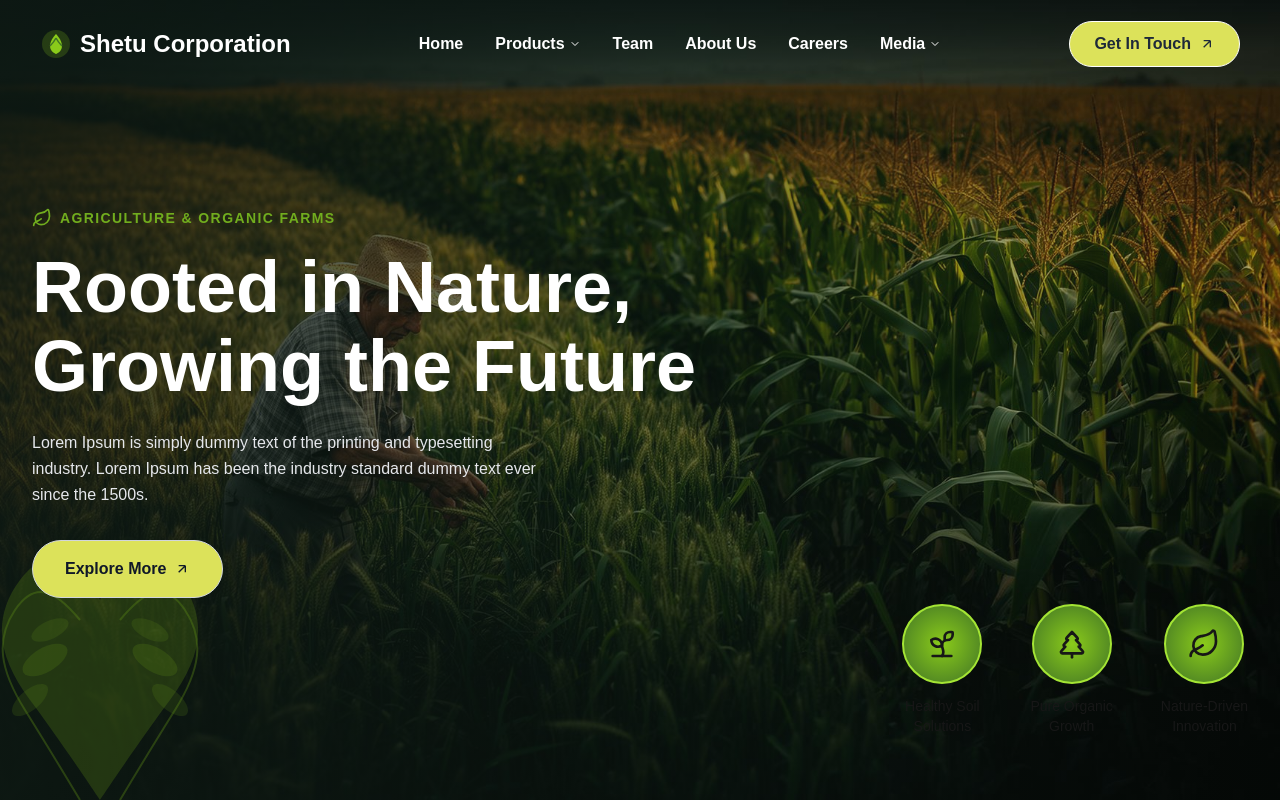
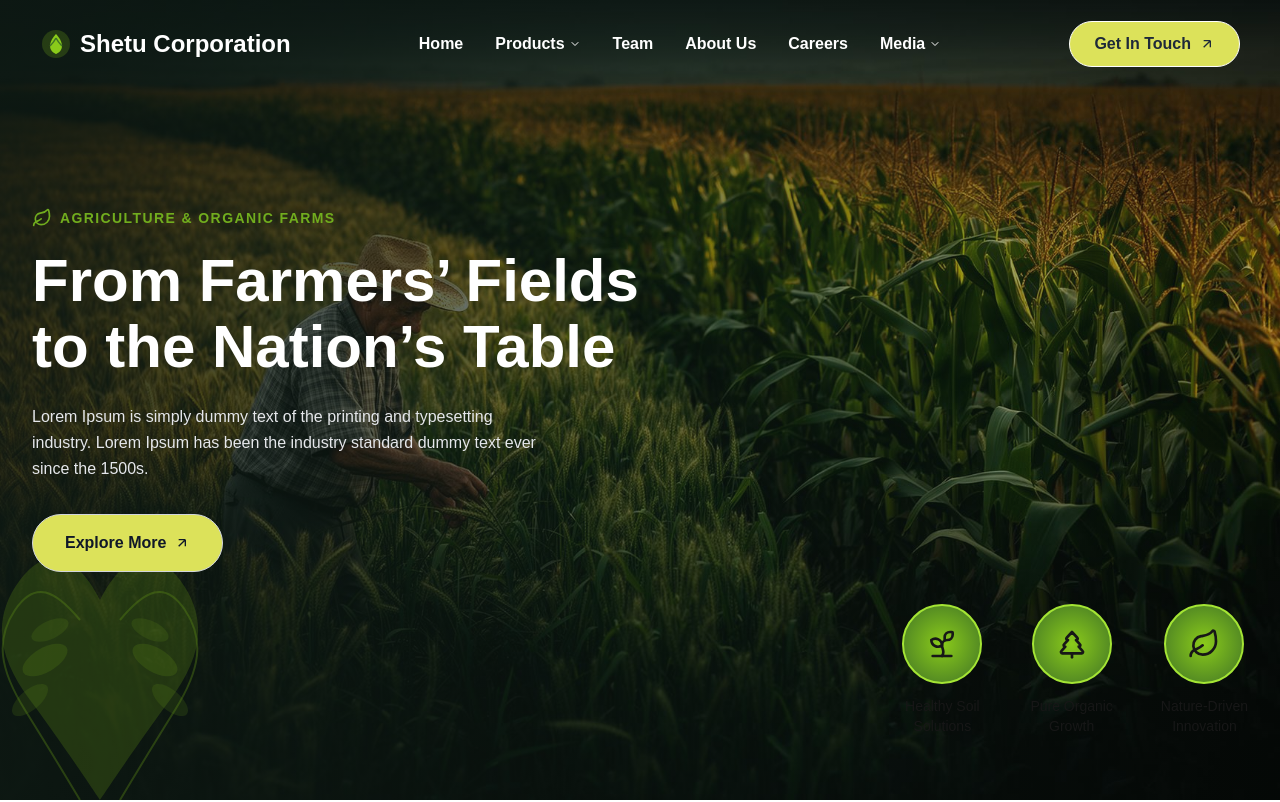
Before and after one commit to AhmadShopnil/shetu-corporation, a Next.js app: page / in a window 1280 px wide. Shown: the top 802 px of the page. Built offline with nearby package versions, Linux system fonts and the light colour scheme.

Commit message:
chnage title

```diff
--- a/app/components/Home/HeroSection.jsx
+++ b/app/components/Home/HeroSection.jsx
@@ -3,7 +3,7 @@
 import Image from "next/image";
 import { motion } from "motion/react";
 import heroImg from "@/assets/hero-farmer.jpg";
-import { Sprout, Leaf, TreePine } from "lucide-react";const features = [
+import { Sprout, Leaf, TreePine } from "lucide-react"; const features = [
   { icon: Sprout, label: "Healthy Soil\nSolutions" },
   { icon: TreePine, label: "Pure Organic\nGrowth" },
   { icon: Leaf, label: "Nature-Driven\nInnovation" },
@@ -65,9 +65,10 @@ const HeroSection = () => {
             initial={{ opacity: 0, y: 30 }}
             animate={{ opacity: 1, y: 0 }}
             transition={{ duration: 0.8, delay: 0.4 }}
-            className="font-heading text-5xl md:text-6xl lg:text-7xl font-bold text-white leading-[1.1] mb-6"
+            className="font-heading text-5xl md:text-6xl lg:text-6xl font-bold text-white leading-[1.1] mb-6"
           >
-            Rooted in Nature,<br />Growing the Future
+            {/* Rooted in Nature,<br />Growing the Future */}
+            From Farmers’ Fields <br /> to the Nation’s Table
           </motion.h1>
           <motion.p
             initial={{ opacity: 0, y: 30 }}
```
